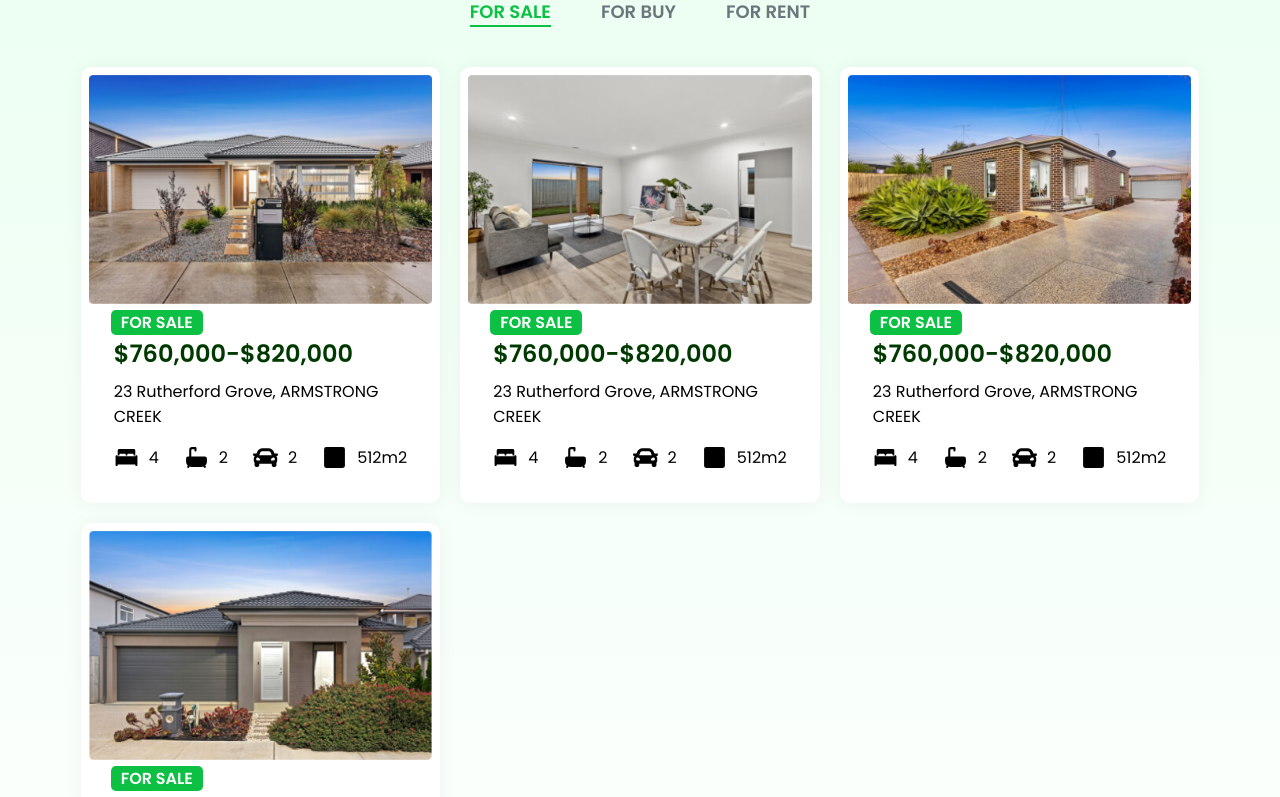
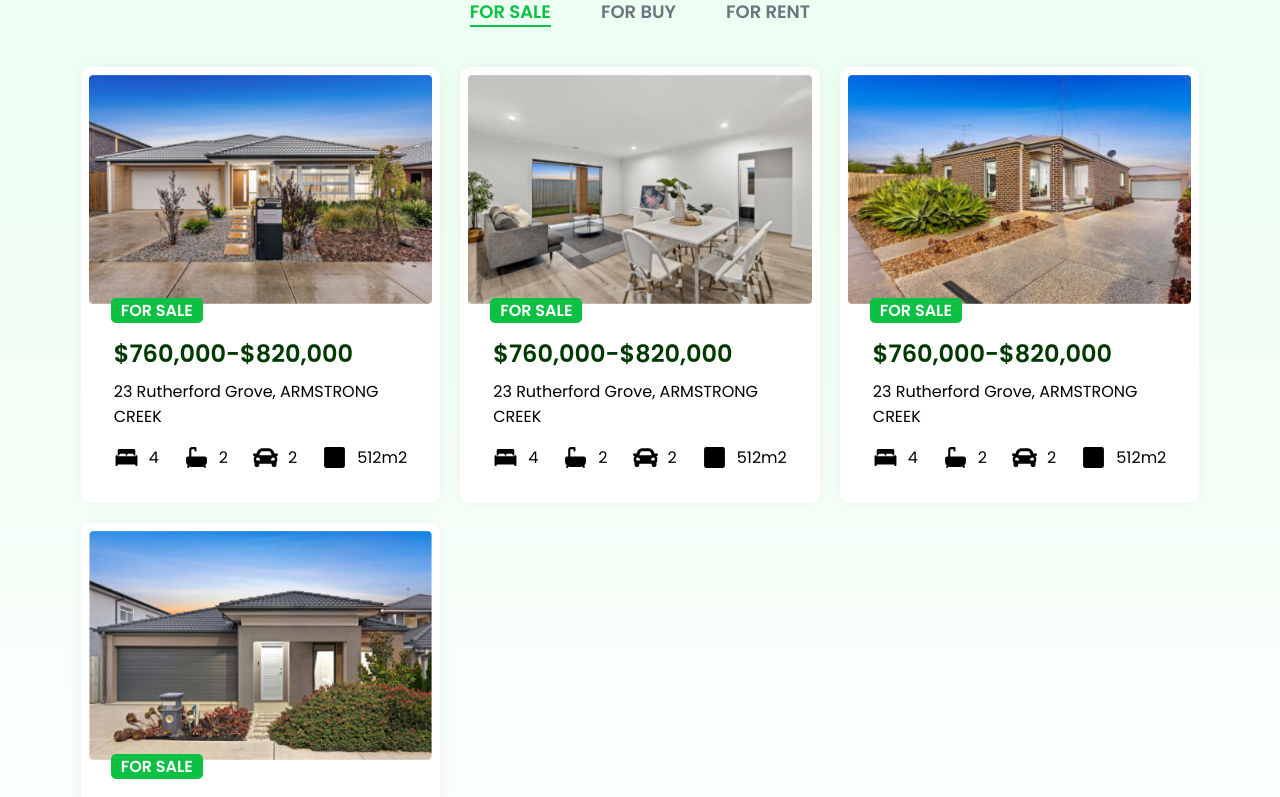
Before and after one commit to saitejapadamatinti/saiteja-test-webpage, a React (Create React App) app: page / in a window 1280 px wide. Shown: the part 2106-2903 px from the top of the page. Built offline with nearby package versions, Linux system fonts and the light colour scheme.

Commit message:
fixed some property bugs

```diff
--- a/src/components/propertyCard/index.css
+++ b/src/components/propertyCard/index.css
@@ -28,7 +28,7 @@
   padding: 4px 10px;
   height: 25px;
   left: 30px;
-  top: 243px;
+  top: 53%;
   background: #0cc043;
   border-radius: 5px;
   display: flex;
```
